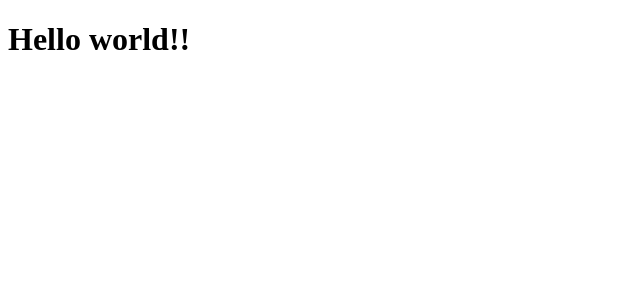
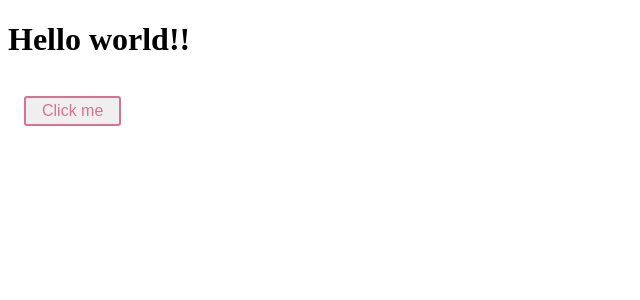
Before and after one commit to rotimi-babalola/rotimi-react-library, a React app: page / in a window 1280 px wide. Shown: the top 300 px of the page, without its empty margins (0-640 px from the left). Built offline with nearby package versions, Linux system fonts and the light colour scheme; the HTML template or start-up script is replaced by a standard one.

Commit message:
Add button component

```diff
--- a/package.json
+++ b/package.json
@@ -47,8 +47,10 @@
     "webpack-dev-server": "^3.11.0"
   },
   "dependencies": {
+    "@types/styled-components": "^5.1.0",
     "react": "^16.13.1",
-    "react-dom": "^16.13.1"
+    "react-dom": "^16.13.1",
+    "styled-components": "^5.1.1"
   },
   "husky": {
     "hooks": {
--- a/src/App.tsx
+++ b/src/App.tsx
@@ -1,5 +1,11 @@
 import React from 'react';
+import Button from './components/Button';
 
-const App = () => <h1>Hello world!!</h1>;
+const App = () => (
+  <div>
+    <h1>Hello world!!</h1>
+    <Button>Click me</Button>
+  </div>
+);
 
 export default App;
--- /dev/null
+++ b/src/components/Button/index.tsx
@@ -0,0 +1,21 @@
+import React from 'react';
+import styled from 'styled-components';
+
+const StyledButton = styled.button`
+  color: palevioletred;
+  font-size: 1em;
+  margin: 1em;
+  padding: 0.25em 1em;
+  border: 2px solid palevioletred;
+  border-radius: 3px;
+`;
+
+interface IButtonProps {
+  onClick?: () => void;
+}
+
+const Button: React.FC<IButtonProps> = ({ children, onClick }) => (
+  <StyledButton onClick={onClick}>{children}</StyledButton>
+);
+
+export default Button;
--- a/tsconfig.json
+++ b/tsconfig.json
@@ -7,6 +7,7 @@
     "target": "es6",
     "jsx": "react",
     "esModuleInterop": true,
-    "baseUrl": "./"
+    "baseUrl": "./",
+    "skipLibCheck": true
   }
 }
```
Also changed, not shown: 1 other file (tests, documents, lock files or other folders).
